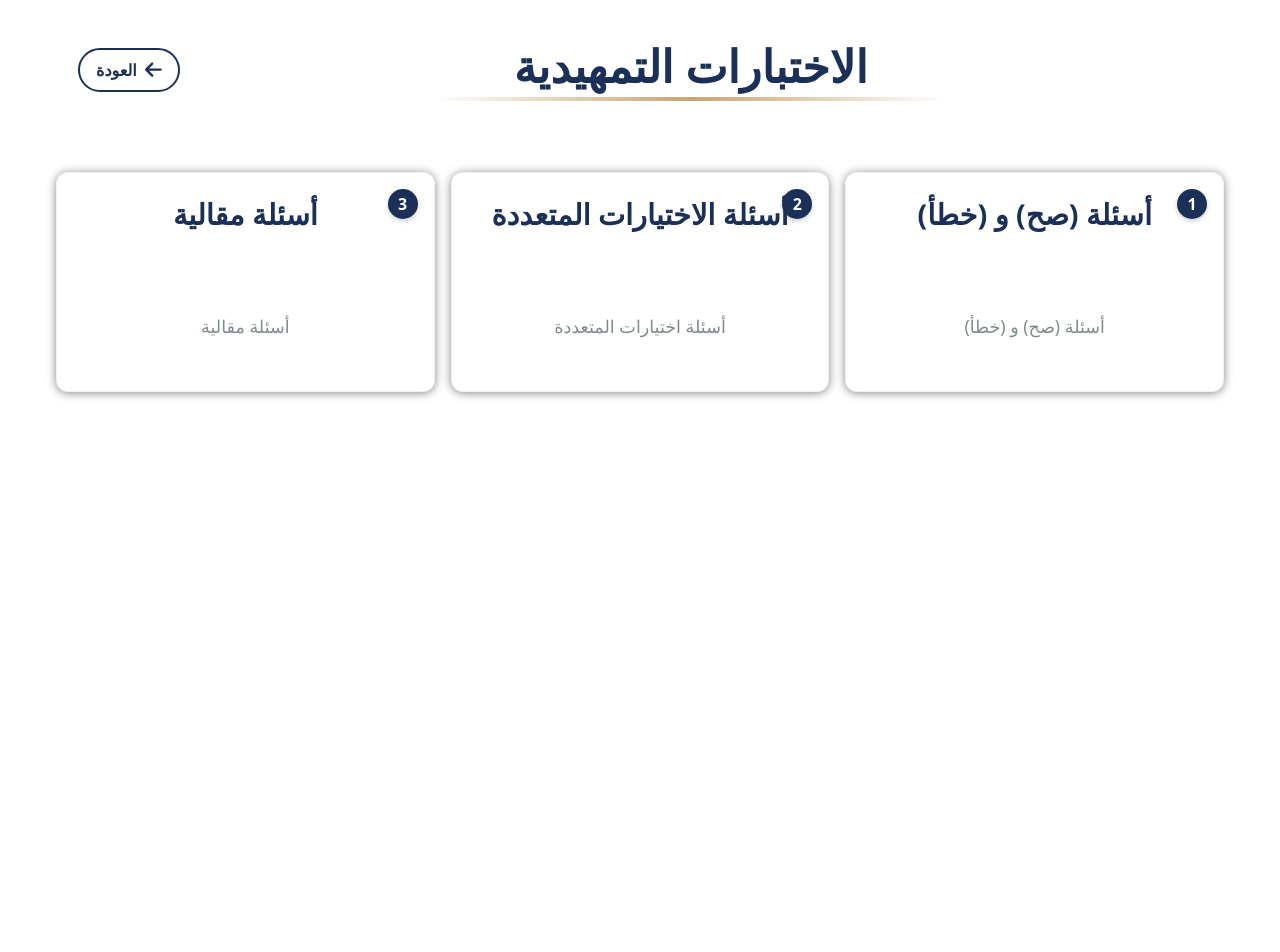
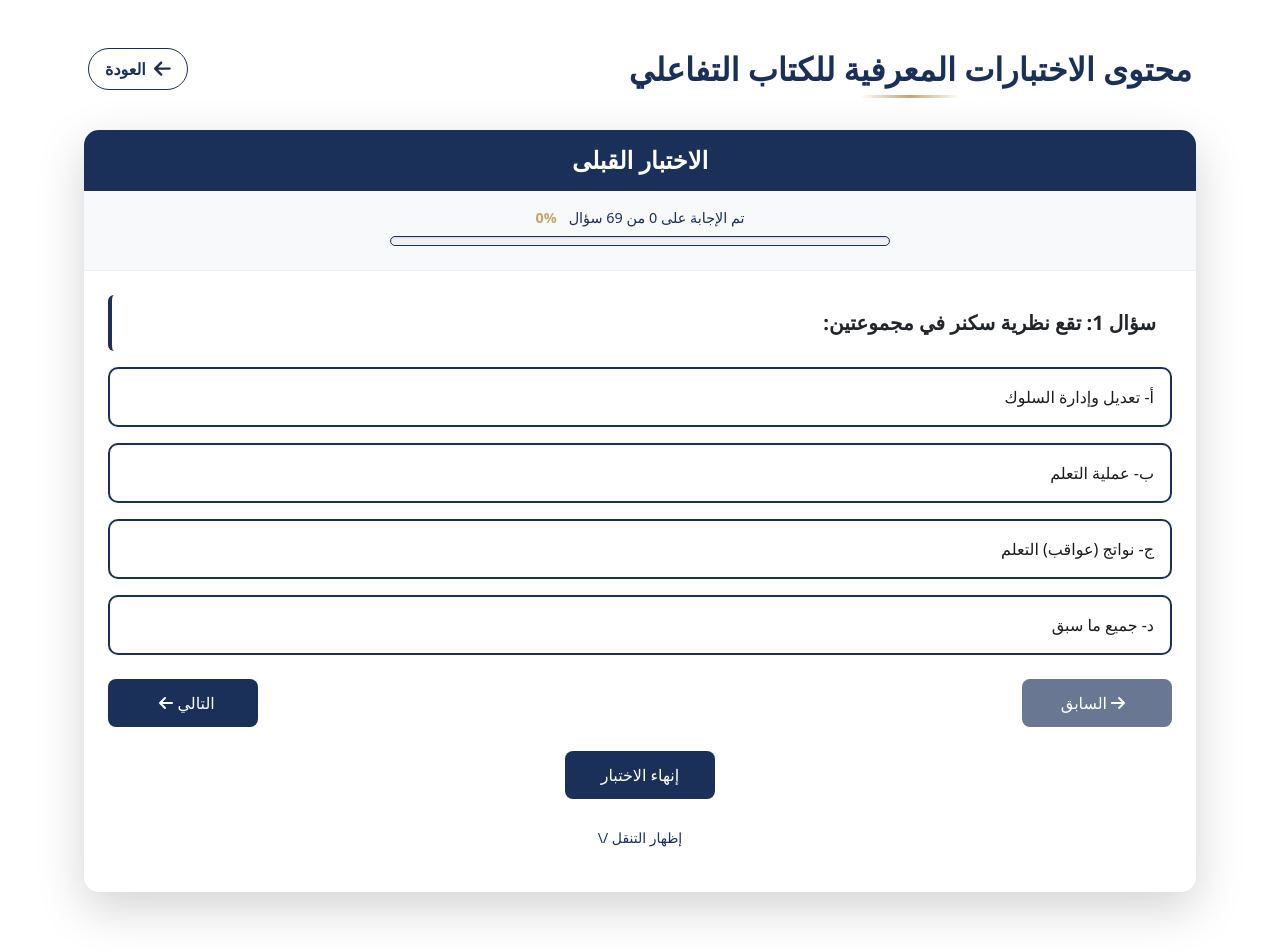
Before and after one commit to xmkabel/physical-education-platform, a React (Vite) app: page /exams/start in a window 1280 px wide. Shown: the top 952 px of the page. Built offline with nearby package versions, Linux system fonts and the light colour scheme; sample sign-in values are in the browser's storage.

Commit message:
fix: toggle question navigation display logic and simplify exam routes

```diff
--- a/src/components/quizes/Quiz.jsx
+++ b/src/components/quizes/Quiz.jsx
@@ -537,8 +537,6 @@ function Quiz({ quizData, name, quizId }) {
                   <div className={styles.errorMessage}>{errorMessage}</div>
                 )}
 
-
-
                 <div className="d-flex flex-column flex-sm-row justify-content-between gap-3 mt-4">
                   <Button
                     className={styles.button}
@@ -568,19 +566,23 @@ function Quiz({ quizData, name, quizId }) {
                   <Button
                     // variant="outline-secondary"
                     size="sm"
-                    onClick={() => setShowQuestionNavigation(!showQuestionNavigation)}
+                    onClick={() =>
+                      setShowQuestionNavigation(!showQuestionNavigation)
+                    }
                     style={{
-                      backgroundColor: 'transparent',
-                      border: 'none',
-                      color: 'var(--navy-blue)',
-                      padding: '0.25rem 1rem'
+                      backgroundColor: "transparent",
+                      border: "none",
+                      color: "var(--navy-blue)",
+                      padding: "0.25rem 1rem",
                     }}
                   >
-                    {showQuestionNavigation ? `إخفاء التنقل \\/` : `إظهار التنقل/\\`}
+                    {showQuestionNavigation
+                      ? ` إظهار التنقل /\\`
+                      : `إخفاء التنقل \\/`}{" "}
                   </Button>
                 </div>
 
-                {showQuestionNavigation && (
+                {!showQuestionNavigation && (
                   <div className="question-navigation mb-4 d-flex flex-wrap gap-2 justify-content-center">
                     {quizContent.map((item, index) => {
                       let displayNumber;
@@ -617,7 +619,7 @@ function Quiz({ quizData, name, quizId }) {
                               : answers[item.id] !== undefined
                               ? "success"
                               : "outline-secondary"
-                        }
+                          }
                           onClick={() => {
                             setAnimationClass("animate__fadeOut");
                             setTimeout(() => {
@@ -643,7 +645,9 @@ function Quiz({ quizData, name, quizId }) {
                                 : "var(--navy-blue)",
                             transition: "all 0.3s ease",
                             transform:
-                              currentStep === index ? "scale(1.05)" : "scale(1)",
+                              currentStep === index
+                                ? "scale(1.05)"
+                                : "scale(1)",
                           }}
                         >
                           {displayNumber}
--- a/src/components/routes/FinalChapterRouters.jsx
+++ b/src/components/routes/FinalChapterRouters.jsx
@@ -6,10 +6,9 @@ import quizData7_3 from '../../data/final/3.json';
 import FinalCards from '../ExamCards/FinalCards';
 
 const FinalRoutes = [
-  <Route key="finals" path="/exams/final/" element={<FinalCards />} />,
-  <Route key="final_1" path="/exams/final/1" element={<Quiz quizData={quizData7_2} quizId={81} name={"الاختبار البعدى"} />} />,
-  <Route key="final_2" path="/exams/final/2" element={<Quiz quizData={quizData7_1} quizId={82} name={"الاختبار البعدى"} />} />,
-  <Route key="final_3" path="/exams/final/3" element={<Quiz quizData={quizData7_3} quizId={83} name={"الاختبار البعدى"} />} />,
+  // <Route key="finals" path="/exams/final/" element={<FinalCards />} />,
+  <Route key="final_1" path="/exams/final/" element={<Quiz quizData={quizData7_1} quizId={81} name={"الاختبار البعدى"} />} />,
+
 ];
 
 export default FinalRoutes;
--- a/src/components/routes/StartChapterRoutes.jsx
+++ b/src/components/routes/StartChapterRoutes.jsx
@@ -1,15 +1,11 @@
 import { Route } from 'react-router-dom';
 import Quiz from '../quizes/Quiz';
 import quizData7_1 from '../../data/final/1.json';
-import quizData7_2 from '../../data/final/2.json';
-import quizData7_3 from '../../data/final/3.json';
 import StartCards from '../ExamCards/StartCards';
 
 const StartRoutes = [
-  <Route key="finals" path="/exams/start/" element={<StartCards />} />,
-  <Route key="final_1" path="/exams/start/1" element={<Quiz quizData={quizData7_2} quizId={11} name={"الاختبار القبلى"} />} />,
-  <Route key="final_2" path="/exams/start/2" element={<Quiz quizData={quizData7_1} quizId={12} name={"الاختبار القبلى"} />} />,
-  <Route key="final_3" path="/exams/start/3" element={<Quiz quizData={quizData7_3} quizId={13} name={"الاختبار القبلى"} />} />,
+  // <Route key="finals" path="/exams/start/" element={<StartCards />} />,
+  <Route key="final_1" path="/exams/start/" element={<Quiz quizData={quizData7_1} quizId={11} name={"الاختبار القبلى"} />} />,
 ];
 
 export default StartRoutes;
```
